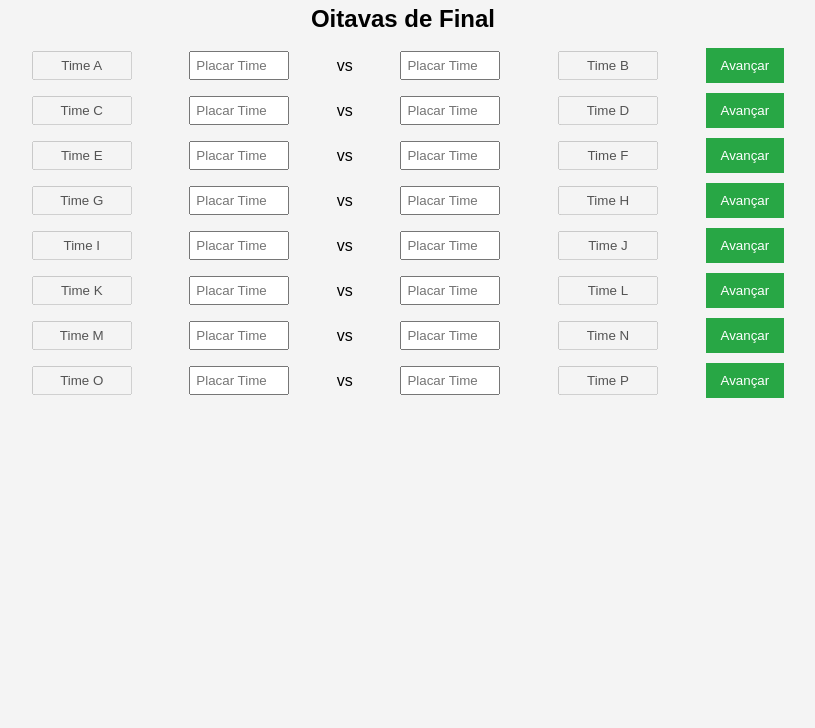
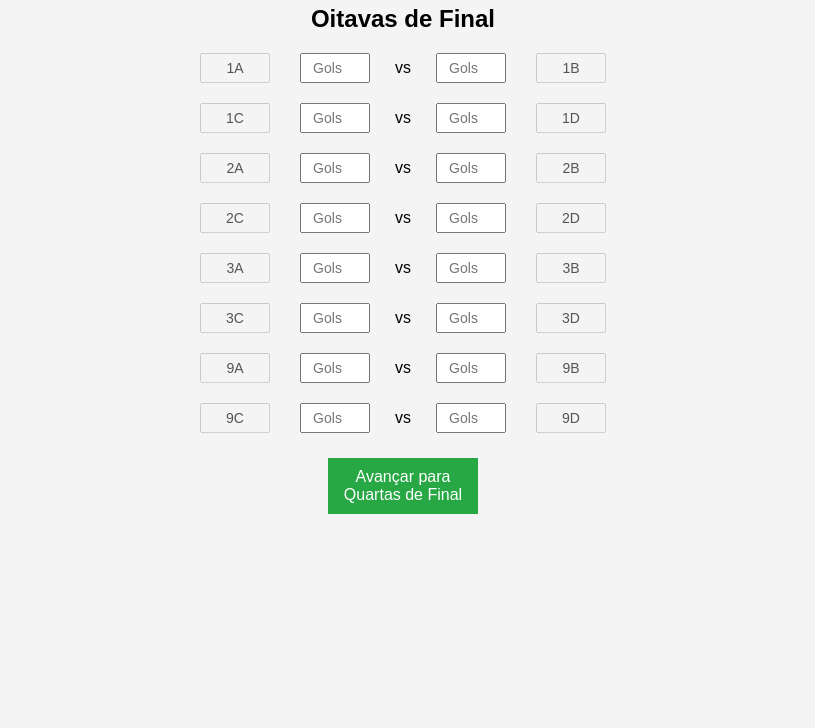
Before and after one commit to DaniloKeithi/DDM_Chaveamento, a plain HTML site: page index.html in a window 1280 px wide. Shown: the part 72-800 px from the top of the page, without its empty margins (237-1052 px from the left). Drawn offline with Linux system fonts and the light colour scheme.

Commit message:
Add files via upload

```diff
--- a/index.html
+++ b/index.html
@@ -8,149 +8,133 @@
 </head>
 <body>
     <div class="container">
-        <h1>Simulação do Campeonato Mata-Mata</h1>
+        <h1>Chaveamento Interclasse 2024 - ETEC MCM</h1>
 
-        <!-- Oitavas de Final -->
+
         <section class="round" id="oitavas">
             <h2>Oitavas de Final</h2>
             <div class="match" id="match1">
-                <input type="text" id="team1A" value="Time A" disabled />
-                <input type="number" id="score1A" placeholder="Placar Time A" />
+                <input type="text" id="team1A" value="1A" disabled />
+                <input type="number" id="score1A" placeholder="Gols" />
                 <span>vs</span>
-                <input type="number" id="score1B" placeholder="Placar Time B" />
-                <input type="text" id="team1B" value="Time B" disabled />
-                <button onclick="proximo(1)">Avançar</button>
+                <input type="number" id="score1B" placeholder="Gols" />
+                <input type="text" id="team1B" value="1B" disabled />
             </div>
             <div class="match" id="match2">
-                <input type="text" id="team2A" value="Time C" disabled />
-                <input type="number" id="score2A" placeholder="Placar Time C" />
+                <input type="text" id="team2A" value="1C" disabled />
+                <input type="number" id="score2A" placeholder="Gols" />
                 <span>vs</span>
-                <input type="number" id="score2B" placeholder="Placar Time D" />
-                <input type="text" id="team2B" value="Time D" disabled />
-                <button onclick="proximo(1)">Avançar</button>
+                <input type="number" id="score2B" placeholder="Gols" />
+                <input type="text" id="team2B" value="1D" disabled />
             </div>
             <div class="match" id="match3">
-                <input type="text" id="team3A" value="Time E" disabled />
-                <input type="number" id="score3A" placeholder="Placar Time E" />
+                <input type="text" id="team3A" value="2A" disabled />
+                <input type="number" id="score3A" placeholder="Gols" />
                 <span>vs</span>
-                <input type="number" id="score3B" placeholder="Placar Time F" />
-                <input type="text" id="team3B" value="Time F" disabled />
-                <button onclick="proximo(1)">Avançar</button>
+                <input type="number" id="score3B" placeholder="Gols" />
+                <input type="text" id="team3B" value="2B" disabled />
             </div>
             <div class="match" id="match4">
-                <input type="text" id="team4A" value="Time G" disabled />
-                <input type="number" id="score4A" placeholder="Placar Time G" />
+                <input type="text" id="team4A" value="2C" disabled />
+                <input type="number" id="score4A" placeholder="Gols" />
                 <span>vs</span>
-                <input type="number" id="score4B" placeholder="Placar Time H" />
-                <input type="text" id="team4B" value="Time H" disabled />
-                <button onclick="proximo(1)">Avançar</button>
+                <input type="number" id="score4B" placeholder="Gols" />
+                <input type="text" id="team4B" value="2D" disabled />
             </div>
             <div class="match" id="match5">
-                <input type="text" id="team5A" value="Time I" disabled />
-                <input type="number" id="score5A" placeholder="Placar Time I" />
+                <input type="text" id="team5A" value="3A" disabled />
+                <input type="number" id="score5A" placeholder="Gols" />
                 <span>vs</span>
-                <input type="number" id="score5B" placeholder="Placar Time J" />
-                <input type="text" id="team5B" value="Time J" disabled />
-                <button onclick="proximo(1)">Avançar</button>
+                <input type="number" id="score5B" placeholder="Gols" />
+                <input type="text" id="team5B" value="3B" disabled />
             </div>
             <div class="match" id="match6">
-                <input type="text" id="team6A" value="Time K" disabled />
-                <input type="number" id="score6A" placeholder="Placar Time K" />
+                <input type="text" id="team6A" value="3C" disabled />
+                <input type="number" id="score6A" placeholder="Gols" />
                 <span>vs</span>
-                <input type="number" id="score6B" placeholder="Placar Time L" />
-                <input type="text" id="team6B" value="Time L" disabled />
-                <button onclick="proximo(1)">Avançar</button>
+                <input type="number" id="score6B" placeholder="Gols" />
+                <input type="text" id="team6B" value="3D" disabled />
             </div>
             <div class="match" id="match7">
-                <input type="text" id="team7A" value="Time M" disabled />
-                <input type="number" id="score7A" placeholder="Placar Time M" />
+                <input type="text" id="team7A" value="9A" disabled />
+                <input type="number" id="score7A" placeholder="Gols" />
                 <span>vs</span>
-                <input type="number" id="score7B" placeholder="Placar Time N" />
-                <input type="text" id="team7B" value="Time N" disabled />
-                <button onclick="proximo(1)">Avançar</button>
+                <input type="number" id="score7B" placeholder="Gols" />
+                <input type="text" id="team7B" value="9B" disabled />
             </div>
             <div class="match" id="match8">
-                <input type="text" id="team8A" value="Time O" disabled />
-                <input type="number" id="score8A" placeholder="Placar Time O" />
+                <input type="text" id="team8A" value="9C" disabled />
+                <input type="number" id="score8A" placeholder="Gols" />
                 <span>vs</span>
-                <input type="number" id="score8B" placeholder="Placar Time P" />
-                <input type="text" id="team8B" value="Time P" disabled />
-                <button onclick="proximo(1)">Avançar</button>
+                <input type="number" id="score8B" placeholder="Gols" />
+                <input type="text" id="team8B" value="9D" disabled />
             </div>
-            <!-- Outros 7 jogos -->
-            <!-- O formato para outros confrontos será similar -->
+            <button id="botaoAvancarOitavas" onclick="avancarFase(1)">Avançar para Quartas de Final</button>
         </section>
 
-        <!-- Quartas de Final -->
+
         <section class="round" id="quartas" style="display: none;">
             <h2>Quartas de Final</h2>
             <div class="match" id="matchQ1">
                 <input type="text" id="teamQ1A" disabled />
-                <input type="number" id="scoreQ1A" placeholder="Placar Time A" />
+                <input type="number" id="scoreQ1A" placeholder="Gols" />
                 <span>vs</span>
-                <input type="number" id="scoreQ1B" placeholder="Placar Time B" />
+                <input type="number" id="scoreQ1B" placeholder="Gols" />
                 <input type="text" id="teamQ1B" disabled />
-                <button onclick="proximo(2)">Avançar</button>
             </div>
             <div class="match" id="matchQ2">
                 <input type="text" id="teamQ2A" disabled />
-                <input type="number" id="scoreQ2A" placeholder="Placar Time A" />
+                <input type="number" id="scoreQ2A" placeholder="Gols" />
                 <span>vs</span>
-                <input type="number" id="scoreQ2B" placeholder="Placar Time B" />
+                <input type="number" id="scoreQ2B" placeholder="Gols" />
                 <input type="text" id="teamQ2B" disabled />
-                <button onclick="proximo(2)">Avançar</button>
             </div>
             <div class="match" id="matchQ3">
                 <input type="text" id="teamQ3A" disabled />
-                <input type="number" id="scoreQ3A" placeholder="Placar Time A" />
+                <input type="number" id="scoreQ3A" placeholder="Gols" />
                 <span>vs</span>
-                <input type="number" id="scoreQ3B" placeholder="Placar Time B" />
+                <input type="number" id="scoreQ3B" placeholder="Gols" />
                 <input type="text" id="teamQ3B" disabled />
-                <button onclick="proximo(2)">Avançar</button>
             </div>
             <div class="match" id="matchQ4">
                 <input type="text" id="teamQ4A" disabled />
-                <input type="number" id="scoreQ4A" placeholder="Placar Time A" />
+                <input type="number" id="scoreQ4A" placeholder="Gols" />
                 <span>vs</span>
-                <input type="number" id="scoreQ4B" placeholder="Placar Time B" />
+                <input type="number" id="scoreQ4B" placeholder="Gols" />
                 <input type="text" id="teamQ4B" disabled />
-                <button onclick="proximo(2)">Avançar</button>
             </div>
-            <!-- Adicionar outros 3 confrontos -->
+            <button id="botaoAvancarOitavas" onclick="avancarFase(2)">Avançar para Semi-Finais</button>
         </section>
 
-        <!-- Semifinais -->
         <section class="round" id="semifinal" style="display: none;">
             <h2>Semifinal</h2>
             <div class="match" id="matchS1">
                 <input type="text" id="teamS1A" disabled />
-                <input type="number" id="scoreS1A" placeholder="Placar Time A" />
+                <input type="number" id="scoreS1A" placeholder="Gols" />
                 <span>vs</span>
-                <input type="number" id="scoreS1B" placeholder="Placar Time B" />
+                <input type="number" id="scoreS1B" placeholder="Gols" />
                 <input type="text" id="teamS1B" disabled />
-                <button onclick="proximo(3)">Avançar</button>
             </div>
             <div class="match" id="matchS2">
                 <input type="text" id="teamS2A" disabled />
-                <input type="number" id="scoreS2A" placeholder="Placar Time A" />
+                <input type="number" id="scoreS2A" placeholder="Gols" />
                 <span>vs</span>
-                <input type="number" id="scoreS2B" placeholder="Placar Time B" />
+                <input type="number" id="scoreS2B" placeholder="Gols" />
                 <input type="text" id="teamS2B" disabled />
-                <button onclick="proximo(3)">Avançar</button>
             </div>
+            <button id="botaoAvancarOitavas" onclick="avancarFase(3)">Avançar para Final</button>
         </section>
 
-        <!-- Final -->
         <section class="round" id="final" style="display: none;">
             <h2>Final</h2>
             <div class="match" id="matchF">
                 <input type="text" id="teamFA" disabled />
-                <input type="number" id="scoreFA" placeholder="Placar Time A" />
+                <input type="number" id="scoreFA" placeholder="Gols" />
                 <span>vs</span>
-                <input type="number" id="scoreFB" placeholder="Placar Time B" />
+                <input type="number" id="scoreFB" placeholder="Gols" />
                 <input type="text" id="teamFB" disabled />
-                <button onclick="proximo(4)">Avançar</button>
             </div>
+            <button id="botaoAvancarOitavas" onclick="avancarFase(4)">Ver o Campeão</button>
         </section>
 
         <div id="campeao" style="display: none;">
--- a/script.js
+++ b/script.js
@@ -1,6 +1,6 @@
 let timesOitavas = [
-    "Time A", "Time B", "Time C", "Time D", "Time E", "Time F", "Time G", "Time H",
-    "Time I", "Time J", "Time K", "Time L", "Time M", "Time N", "Time O", "Time P"
+    "1A", "1B", "1C", "1D", "2A", "2B", "2C", "2D",
+    "3A", "3B", "3C", "3D", "9A", "9B", "9C", "9D"
 ];
 
 let quartas = [];
@@ -8,11 +8,11 @@ let semifinal = [];
 let finalistas = [];
 let campeao = "";
 
-function proximo(fase) {
+function avancarFase(fase) {
     let winner = "";
 
     if (fase === 1) {
-        // Oitavas de Final
+
         for (let i = 1; i <= 8; i++) {
             let scoreA = parseInt(document.getElementById(`score${i}A`).value) || 0;
             let scoreB = parseInt(document.getElementById(`score${i}B`).value) || 0;
@@ -23,8 +23,15 @@ function proximo(fase) {
             quartas.push(winner);
             alert(`${winner} avançou para as Quartas de Final!`);
         }
+
+
+        for (let i = 1; i <= 4; i++) {
+            document.getElementById(`teamQ${i}A`).value = quartas[i * 2 - 2];
+            document.getElementById(`teamQ${i}B`).value = quartas[i * 2 - 1];
+        }
+
     } else if (fase === 2) {
-        // Quartas de Final
+
         for (let i = 1; i <= 4; i++) {
             let scoreA = parseInt(document.getElementById(`scoreQ${i}A`).value) || 0;
             let scoreB = parseInt(document.getElementById(`scoreQ${i}B`).value) || 0;
@@ -35,8 +42,15 @@ function proximo(fase) {
             semifinal.push(winner);
             alert(`${winner} avançou para as Semifinais!`);
         }
+
+
+        for (let i = 1; i <= 2; i++) {
+            document.getElementById(`teamS${i}A`).value = semifinal[i * 2 - 2];
+            document.getElementById(`teamS${i}B`).value = semifinal[i * 2 - 1];
+        }
+
     } else if (fase === 3) {
-        // Semifinal
+
         for (let i = 1; i <= 2; i++) {
             let scoreA = parseInt(document.getElementById(`scoreS${i}A`).value) || 0;
             let scoreB = parseInt(document.getElementById(`scoreS${i}B`).value) || 0;
@@ -47,15 +61,20 @@ function proximo(fase) {
             finalistas.push(winner);
             alert(`${winner} avançou para a Final!`);
         }
+
+
+        document.getElementById(`teamFA`).value = finalistas[0];
+        document.getElementById(`teamFB`).value = finalistas[1];
+
     } else if (fase === 4) {
-        // Final
+
         let scoreA = parseInt(document.getElementById("scoreFA").value) || 0;
         let scoreB = parseInt(document.getElementById("scoreFB").value) || 0;
         let teamA = document.getElementById("teamFA").value;
         let teamB = document.getElementById("teamFB").value;
 
         campeao = scoreA > scoreB ? teamA : teamB;
-        localStorage.setItem("campeao", campeao); // Salva o campeão no localStorage
+        localStorage.setItem("campeao", campeao);
         document.getElementById("winnerName").textContent = campeao;
         alert(`${campeao} é o Campeão!`);
     }
@@ -83,6 +102,7 @@ function atualizarFases() {
     }
 
 }
+
 function mostrarGanhador() {
-    window.location.href = "ganhador.html"; // Redireciona para a página do ganhador
+    window.location.href = "ganhador.html";
 }
--- a/styles.css
+++ b/styles.css
@@ -11,7 +11,7 @@ body {
 }
 
 .container {
-    max-width: 800px;
+    max-width: 1200px; /* Aumenta a largura para telas grandes */
     margin: 0 auto;
     text-align: center;
 }
@@ -30,17 +30,19 @@ h2 {
 }
 
 .match {
+    display: flex;
+    justify-content: center;
+    align-items: center;
     margin-bottom: 10px;
-    display: flex;
-    justify-content: space-around;
-    align-items: center;
+    gap: 20px;
 }
 
 .match input {
-    width: 100px;
+    width: 70px; /* Ajusta os inputs para ficarem menores */
     text-align: center;
     padding: 5px;
-    margin: 0 10px;
+    margin: 5px;
+    font-size: 14px;
 }
 
 button {
@@ -49,6 +51,10 @@ button {
     color: white;
     border: none;
     cursor: pointer;
+    font-size: 16px;
+    width: 150px;
+    text-align: center;
+    margin-top: 10px;
 }
 
 button:hover {
@@ -60,3 +66,59 @@ button:hover {
     font-size: 28px;
     font-weight: bold;
 }
+
+@media (max-width: 1024px) {
+    /* Para telas médias, ajustando a largura dos inputs e botões */
+    .match {
+        flex-direction: row; /* Manter os itens em linha */
+        gap: 15px; /* Reduz o espaço entre os itens */
+    }
+
+    .match input {
+        width: 50px; /* Menor largura para se ajustar melhor */
+        font-size: 12px; /* Ajusta o tamanho da fonte */
+    }
+
+    button {
+        width: 200px; /* Reduz o tamanho do botão */
+    }
+}
+
+@media (max-width: 768px) {
+    /* Ajustes para telas menores (tablets) */
+    .match {
+        flex-direction: row; /* Manter os itens em linha */
+        gap: 10px; /* Menor espaço entre os itens */
+    }
+
+    .match input {
+        width: 50px; /* Largura menor dos inputs */
+        font-size: 12px; /* Ajusta o tamanho da fonte */
+    }
+
+    button {
+        width: 100%; /* Botão ocupa toda a largura disponível */
+    }
+}
+
+@media (max-width: 480px) {
+    /* Ajustes para telas pequenas (celulares) */
+    .match {
+        flex-direction: row; /* Manter os itens em linha */
+        gap: 5px; /* Menor espaço entre os itens */
+    }
+
+    .match input {
+        width: 40px; /* Inputs ainda menores */
+        font-size: 10px; /* Fonte menor */
+    }
+
+    button {
+        width: 100%; /* Botão ocupa toda a largura disponível */
+        font-size: 14px; /* Ajusta o tamanho da fonte */
+    }
+
+    #campeao {
+        font-size: 20px; /* Ajusta o tamanho da fonte para telas pequenas */
+    }
+}
```
